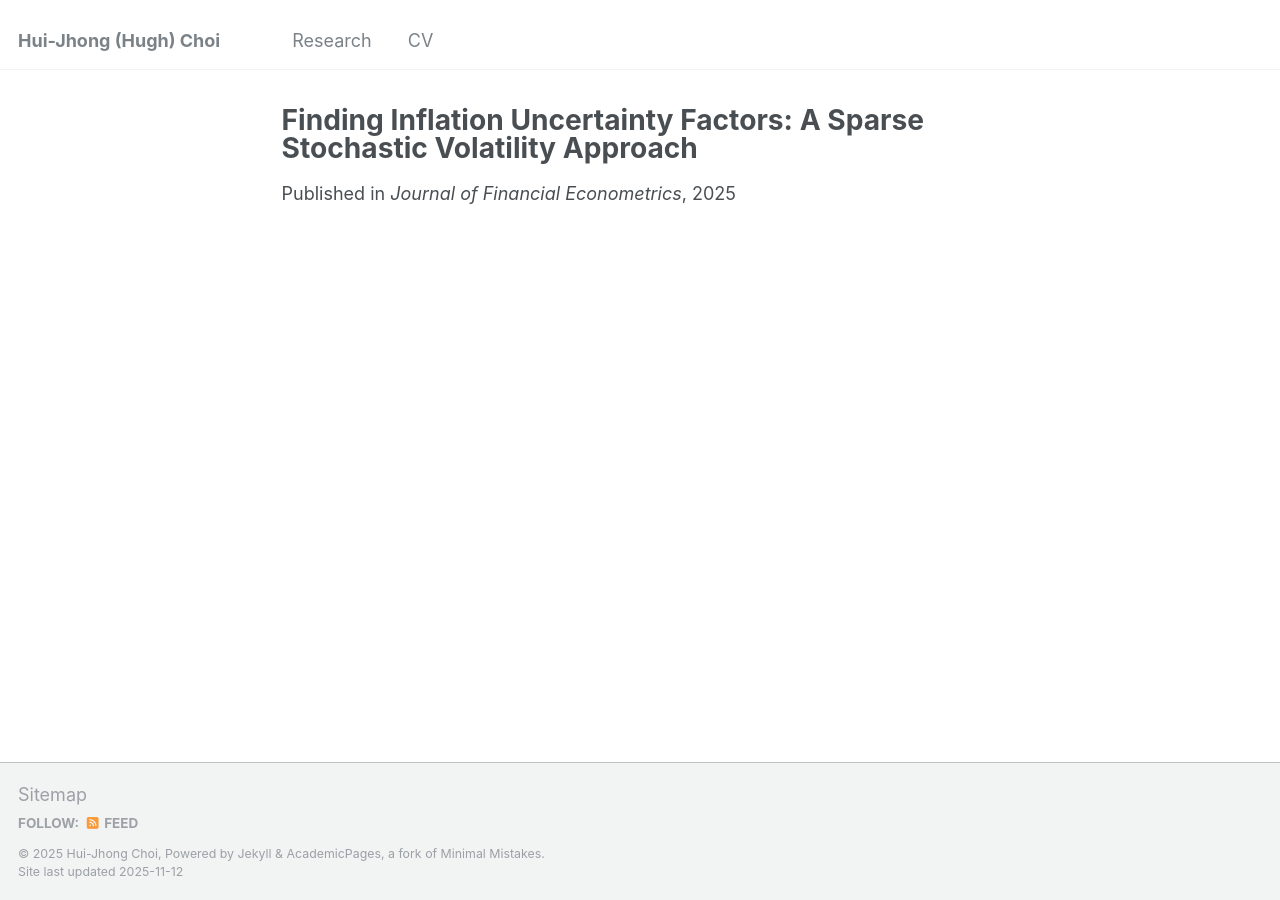
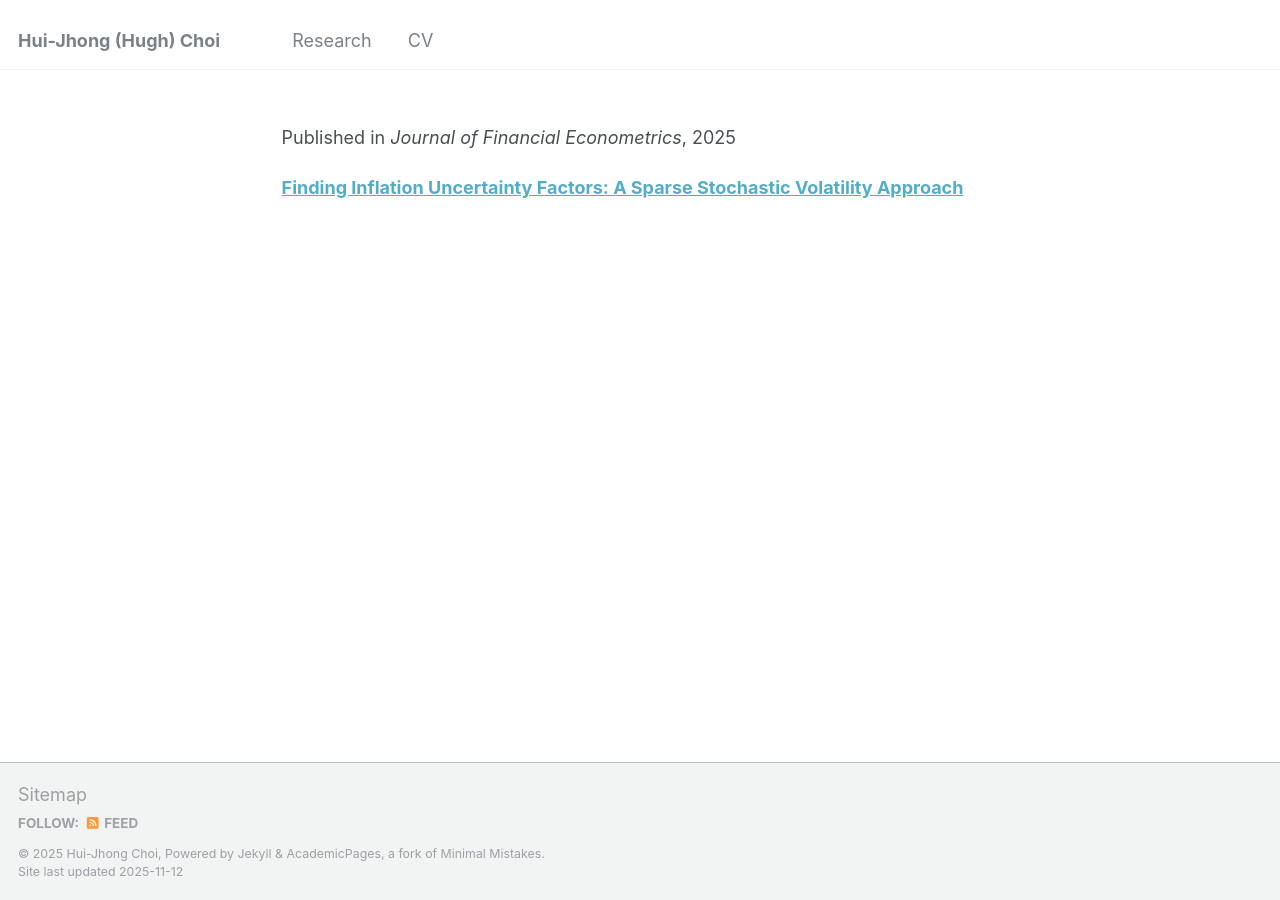
Before and after one commit to Hui-jhongChoi/Hui-jhongChoi.github.io, a Jekyll site: the page built from _research/InflationUncertainty.md, in a window 1280 px wide. Built offline with Jekyll 4.4.1, drawn with Linux system fonts in a browser that asks for light colours; part of the change alters nothing that is shown.

```diff
--- a/_research/InflationUncertainty.md
+++ b/_research/InflationUncertainty.md
@@ -1,15 +1,12 @@
 ---
-title: "Finding Inflation Uncertainty Factors: A Sparse Stochastic Volatility Approach"
+title: ""
 collection: research
 category: manuscripts
 permalink: /research/inflation-uncertainty/
-excerpt: ''
-# date: 2025
-status:
-venue: 'Journal of Financial Econometrics'
-link: 'https://academic.oup.com/jfec/article-abstract/23/4/nbaf016/8212035?redirectedFrom=fulltext'  # Link to the external website
+excerpt: ""
+venue: "Journal of Financial Econometrics"
+link: "https://academic.oup.com/jfec/article-abstract/23/4/nbaf016/8212035?redirectedFrom=fulltext"
 coauthors: "Kyu Ho Kang"
-slidesurl: # 'https://example.com/full-paper-link'  # Link to the external website
-paperurl: # 'https://example.com/full-paper-link'  # Link to the external website
-citation: # 'Your Name, You. (2009). &quot;Paper Title Number 1.&quot; <i>Journal 1</i>. 1(1).'
 ---
+
+[**Finding Inflation Uncertainty Factors: A Sparse Stochastic Volatility Approach**](https://academic.oup.com/jfec/article-abstract/23/4/nbaf016/8212035?redirectedFrom=fulltext)
```
